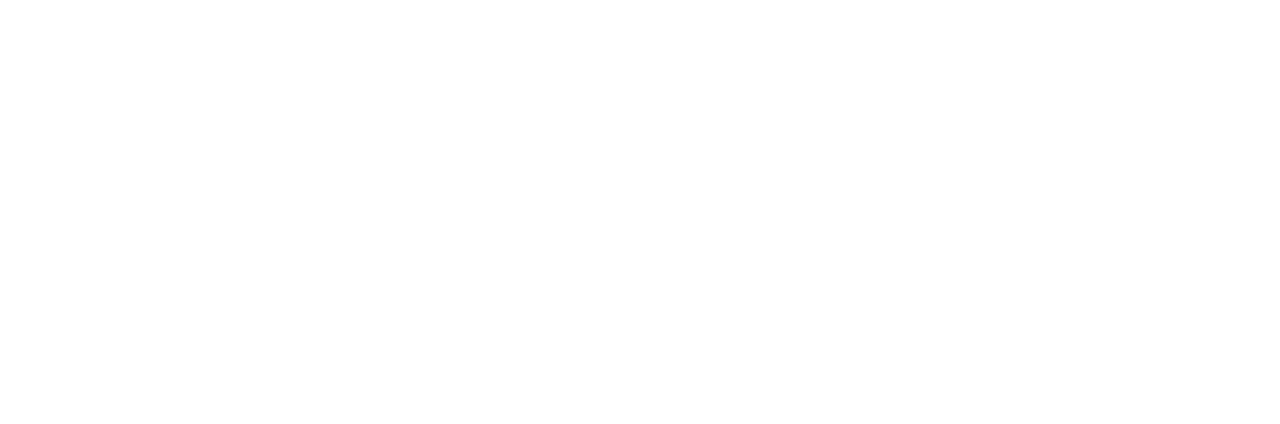
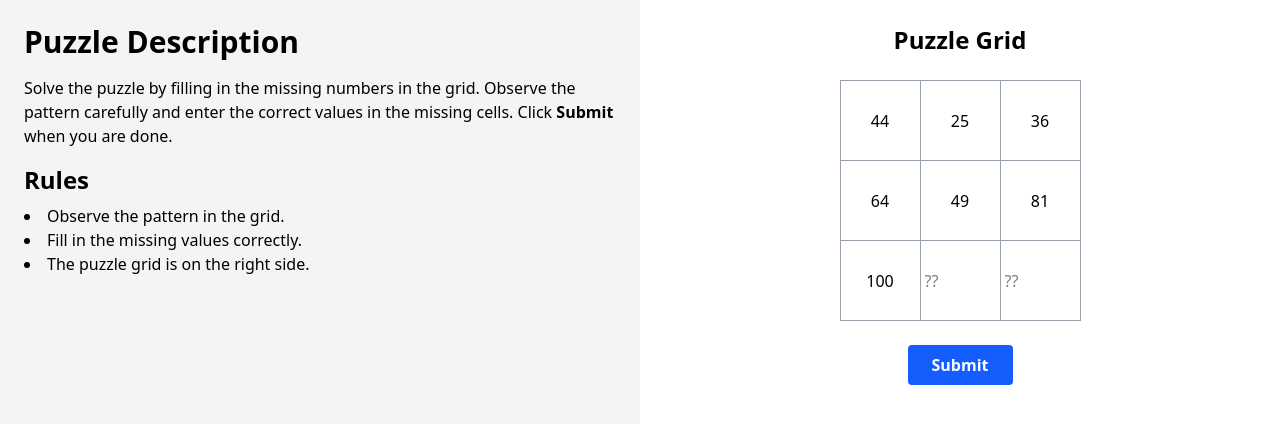
Before and after one commit to mohanaswarupaseepana/Genius-Gateway, a React (Vite) app: page /missinggrid in a window 1280 px wide. Before the commit this address had no page. Shown: the top 424 px of the page. Built offline with nearby package versions, Linux system fonts and the light colour scheme.

Commit message:
description

```diff
--- a/src/App.jsx
+++ b/src/App.jsx
@@ -14,6 +14,7 @@
 import Waterjug from './components/Waterjug.jsx'
 import Coins from './components/Coins.jsx'
 import BridgeTorch from './components/BridgeTorch.jsx'
+import MissingGrid from './components/MissingGrid.jsx'
 const App = () => {
   return (
     <Router>
@@ -32,6 +33,7 @@
         <Route path="/coins" element={<Coins/>}/>
         <Route path="/cipher" element={<Cipher/>}/>
         <Route path="/bridgetorch" element={<BridgeTorch/>}/>
+        <Route path="/missinggrid" element={<MissingGrid/>}/>
       </Routes>
     </Router>
   )
--- a/src/components/Cipher.jsx
+++ b/src/components/Cipher.jsx
@@ -19,14 +19,28 @@
   };
 
   return (
+    <div>
     <div style={{ display: "flex", height: "100vh" }}>
       {/* Left Side: Description */}
       <div style={{ flex: 1, padding: "20px", backgroundColor: "#f0f0f0" }}>
         <h1>Description</h1>
         <p>
-          Enter the letters in the boxes on the right to form a word.
+        Decrypt the given encrypted word "kubioy" by reversing the encryption process. The text has been encoded using the equation 5x + 8 along with an alphabetical mapping where A = 0, B = 1, …, Z = 25. Your task is to work out the inverse process (using modular arithmetic as needed) to reveal the original plaintext word.
         </p>
       </div>
+      <div className="">
+          <h2 className="text-xl font-semibold text-gray-700">Rules</h2>
+          <p className="text-gray-600">1️⃣ Use the standard mapping of letters to numbers: A = 0, B = 1, …, Z = 25.<br />
+            2️⃣ After placing a few numbers, start calculating the sums of the partially completed rows, columns, and diagonals.<br />
+            3️⃣ If you notice a row, column, or diagonal cannot possibly add up to 15 given the remaining numbers, adjust your placements.
+            <br />
+            4️⃣ Continue filling in the grid until all cells are occupied.<br />
+            5️⃣ Once completed, verify that each row, each column, and both diagonals sum to 15.
+            If all conditions are met, congratulations—you’ve successfully created a magic square 🎉<br />
+
+            🔄 Reset Button: If stuck, click the reset button to restart.</p>
+        </div>
+        </div>
 
       {/* Right Side: Six Input Boxes */}
       <div style={{ flex: 1, padding: "20px", backgroundColor: "#fff" }}>
--- a/src/components/Kenken.jsx
+++ b/src/components/Kenken.jsx
@@ -95,14 +95,20 @@
       <div className='w-1/2 h-full flex flex-col px-6 gap-4 overflow-y-scroll py-5'>
         <div>
           <h2 className="text-xl font-semibold text-gray-700">Objective</h2>
-          <p className="text-gray-600">Fill the 3x3 grid so each row and column contains numbers 1-3 exactly once, while satisfying the cage conditions.</p>
+          <p className="text-gray-600">Fill a 3×3 grid using the digits 1, 2, and 3 so that:
+
+Every row and every column contains each digit exactly once.
+Each outlined "cage" (group of cells) satisfies its arithmetic clue. Each cage shows a target number along with an operator (or just a number for single-cell cages), and the digits in that cage must combine using the indicated operation to equal the target.</p>
         </div>
         <div>
           <h2 className="text-xl font-semibold text-gray-700">Rules</h2>
-          <ul className="list-disc list-inside text-gray-600">
-            <li>Each row and column must contain numbers 1-3 exactly once.</li>
-            <li>Follow the given arithmetic cage constraints.</li>
-          </ul>
+          <p className="list-disc list-inside text-gray-600">
+            1️⃣Every row and every column must include the digits 1, 2, and 3 with no repetition.<br/>
+            2️⃣The grid is divided into cages, each with a target number and an arithmetic operator (e.g., +, −).<br/>
+            3️⃣For addition (+): The sum of all numbers in the cage must equal the target.<br/>
+            4️⃣For subtraction (−) (usually with 2 cells): The difference  must equal the target.<br/>
+            🔄 Reset Button: If stuck, click the reset button to restart.
+          </p>
         </div>
       </div>
       <div className='w-1/2 h-full flex flex-col justify-center items-center'>
--- /dev/null
+++ b/src/components/MissingGrid.jsx
@@ -0,0 +1,113 @@
+import React, { useState } from 'react';
+
+const MissingGrid = () => {
+  // The complete 3×3 puzzle stored as a single state array.
+  // The last row has two missing values for user input.
+  const initialGrid = [
+    [44, 25, 36],
+    [64, 49, 81],
+    [100, '', '']
+  ];
+
+  const [grid, setGrid] = useState(initialGrid);
+  const [solved, setSolved] = useState(false);
+
+  // Update a specific cell's value in the grid state.
+  const handleInputChange = (row, col, value) => {
+    const updatedGrid = grid.map((r, rowIndex) =>
+      r.map((cell, colIndex) =>
+        rowIndex === row && colIndex === col ? value : cell
+      )
+    );
+    setGrid(updatedGrid);
+  };
+
+  // Check if the missing cells have the correct answers: 169 and 81.
+  const handleSubmit = () => {
+    if (
+      parseInt(grid[2][1], 10) === 169 &&
+      parseInt(grid[2][2], 10) === 81
+    ) {
+      setSolved(true);
+    }
+  };
+
+  // Determine if a cell is editable based on its position.
+  const isEditable = (row, col) => {
+    // For this grid, only row 2, col 1 and col 2 are editable.
+    return row === 2 && (col === 1 || col === 2);
+  };
+
+  // When solved, display a full-screen overlay.
+  if (solved) {
+    return (
+      <div className="fixed inset-0 flex items-center justify-center bg-green-600 text-white text-3xl">
+        You Solved It!
+      </div>
+    );
+  }
+
+  return (
+    <div className="flex min-h-screen">
+      {/* Left Side: Description and Rules */}
+      <div className="w-1/2 p-6 bg-gray-100">
+        <h1 className="text-3xl font-bold mb-4">Puzzle Description</h1>
+        <p className="mb-4">
+          Solve the puzzle by filling in the missing numbers in the grid.
+          Observe the pattern carefully and enter the correct values in the missing cells.
+          Click <strong>Submit</strong> when you are done.
+        </p>
+        <h2 className="text-2xl font-semibold mb-2">Rules</h2>
+        <ul className="list-disc list-inside">
+          <li>Observe the pattern in the grid.</li>
+          <li>Fill in the missing values correctly.</li>
+          <li>The puzzle grid is on the right side.</li>
+        </ul>
+      </div>
+
+      {/* Right Side: 3×3 Puzzle Grid rendered as a table */}
+      <div className="w-1/2 p-6 flex flex-col items-center">
+        <h2 className="text-2xl font-bold mb-6">Puzzle Grid</h2>
+        <table className="border-collapse border border-gray-400">
+          <tbody>
+            {grid.map((row, rowIndex) => (
+              <tr key={rowIndex}>
+                {row.map((cell, colIndex) => (
+                  <td
+                    key={colIndex}
+                    className="border border-gray-400 w-20 h-20 text-center p-0"
+                  >
+                    {isEditable(rowIndex, colIndex) ? (
+                      <input
+                        type="text"
+                        placeholder="??"
+                        value={cell}
+                        onChange={(e) =>
+                          handleInputChange(rowIndex, colIndex, e.target.value)
+                        }
+                        className="w-full h-full px-1 outline-none"
+                        style={{ fontSize: '1rem' }}
+                      />
+                    ) : (
+                      <span className="flex items-center justify-center w-full h-full">
+                        {cell}
+                      </span>
+                    )}
+                  </td>
+                ))}
+              </tr>
+            ))}
+          </tbody>
+        </table>
+        <button
+          onClick={handleSubmit}
+          className="mt-6 px-6 py-2 bg-blue-600 text-white font-semibold rounded hover:bg-blue-700"
+        >
+          Submit
+        </button>
+      </div>
+    </div>
+  );
+};
+
+export default MissingGrid;
--- a/src/components/TowersOfHanoi.jsx
+++ b/src/components/TowersOfHanoi.jsx
@@ -100,14 +100,18 @@
         <div className="inline-flex w-full py-6  bg-transparent justify-evenly ">
           <div className="flex flex-col gap-4 w-1/3 py-5 text-amber-400 ">
           <div>
-            <span className="font-bold text-3xl text--500">Objective:</span><br/><span className="text-cyan-100 pl-10"> Move all four disks from the first rod to the third rod while following the given constraints.</span>
+            <span className="font-bold text-3xl text--500">Objective:</span><br/><span className="text-cyan-100 pl-10">The goal of the Towers of Hanoi puzzle is to move an entire stack of disks from one peg (or rod) to another while maintaining the correct order. For a puzzle with 4 disks, you start with all disks arranged in descending order (largest at the bottom, smallest at the top) on a starting peg. Your task is to transfer the entire tower to the destination peg in as few moves as possible. </span>
           </div>
           <div>
-            <span className="font-bold text-3xl text-amber-400">Instructions:</span><br/><span className="text-cyan-100"> 1️⃣ Only one disk can be moved at a time.<br/>
+            <span className="font-bold text-3xl text-amber-400">Rules:</span><br/><span className="text-cyan-100"> 1️⃣ Only one disk can be moved at a time.<br/>
 2️⃣ A larger disk cannot be placed on top of a smaller disk.<br/>
-3️⃣ You can only move the top disk of any rod at a time.</span>
+3️⃣ You can only move the top disk of any rod at a time.<br/>
+4️⃣ There are three pegs: a Source peg (where all disks begin), an Auxiliary peg (a helper peg), and a Destination peg (which is coloured with green).
+</span>
+
           </div>
         </div>
+
           <div className = "flex w-2/3 gap-10 items-center justify-around ">
             <div
               className="relative items-end h-[60vh] border-b-[20px] border rounded-b-md border-red-500 w-[20%]"
```
Also changed, not shown: src/components/MagicSquare.jsx (+11 -9 lines).
